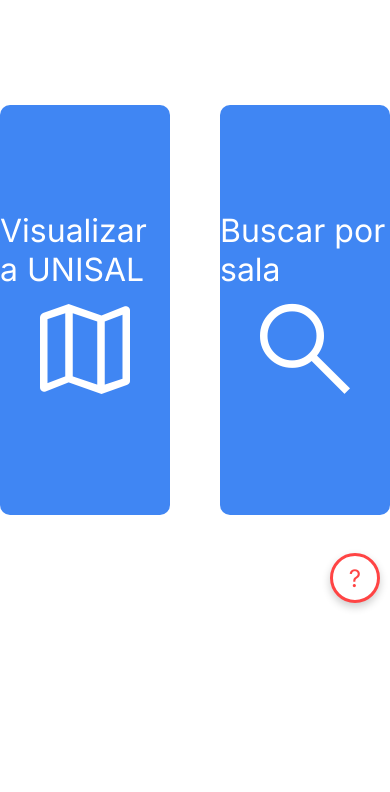
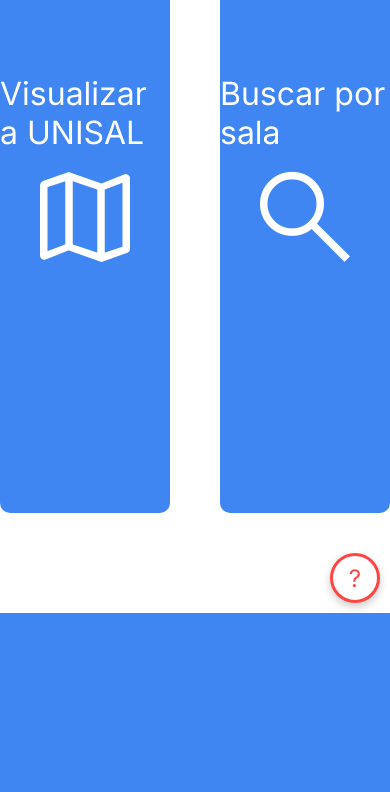
Before and after one commit to JGsilvaDev/Grafos, a Flask app: page / in a window 390 px wide. Shown: the part 231-1023 px from the top of the page. After the commit the page ends 844 px from the top, so only its background shows below. Run offline with Flask 3, Linux system fonts and the light colour scheme; some libraries are stand-ins or nearby versions.

Commit message:
fix: responsividade css

```diff
--- a/app.py
+++ b/app.py
@@ -599,5 +599,5 @@ def rota_page():
     return render_template('rota.html')
 
 if __name__ == '__main__':
-    app.run(debug=True)
-    # host='192.168.171.194'
+    host='192.168.208.183'
+    app.run(debug=True, host="192.168.208.183", port=5000)
--- a/static/css/global.css
+++ b/static/css/global.css
@@ -5,7 +5,7 @@
 }
 
 .title-container {
-    padding: 30px 0;
+    padding: 10px 0;
     display: flex;
     align-items: center;
     justify-content: center;
@@ -13,6 +13,8 @@
 
     color: #fff;
     background-color: #4086F3;
+
+    margin-bottom: 10px;
 }
 
 #btnVoltar {
@@ -39,3 +41,9 @@
     background-color: #184BC4;
     z-index: 1000;
 }
+
+#logo {
+    position: absolute;
+    left: 30px;
+    height: 70%;
+}
--- a/static/css/styles.css
+++ b/static/css/styles.css
@@ -4,15 +4,15 @@ body {
 
 .container {
     display: flex;
-    justify-content: center;
-    align-items: center;
-    height: 100vh;
+    justify-content: space-around;
+    align-items: flex-start;
+    height: 100%1;
 
     gap: 50px;
 }
 
 .title {
-    font-size: 48px;
+    font-size: 32px;
 }
 
 .icon {
@@ -30,11 +30,12 @@ body {
     flex-direction: column;
 
     background-color: #4086F3;
+    gap: 5px;
     color: #fff;
     border-radius: 10px;
     cursor: pointer;
-    width: 410px;
-    height: 410px;
+    width: 45vw;
+    height: 80vh;
 }
 
 .card:hover {
--- a/templates/index.html
+++ b/templates/index.html
@@ -35,9 +35,9 @@
         </div>
     </div>
 
-    <footer>
-        <button id="infoButton" onclick="abrirModal();">?</button>
-    </footer>
+    <button id="infoButton" onclick="abrirModal();">?</button>
+    <!-- <footer>
+    </footer> -->
 </body>
 
 <script>
```
